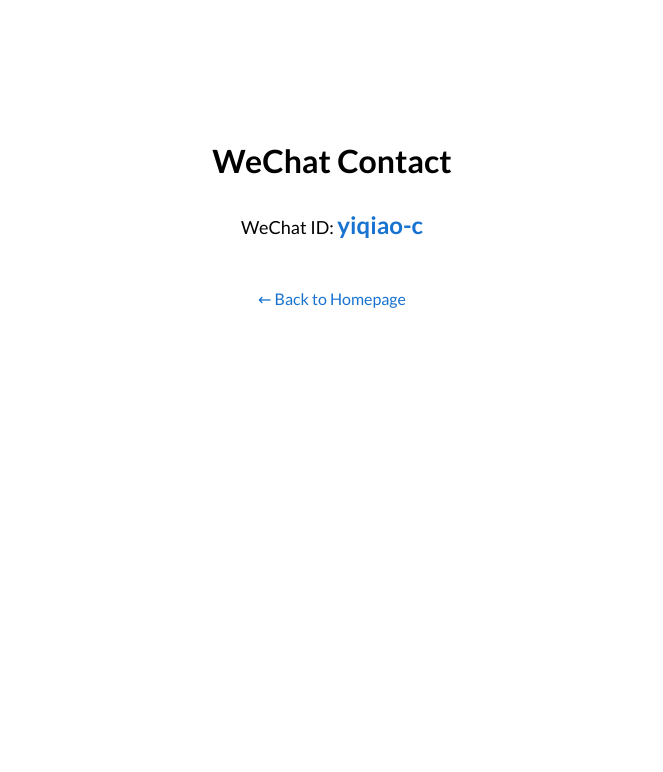
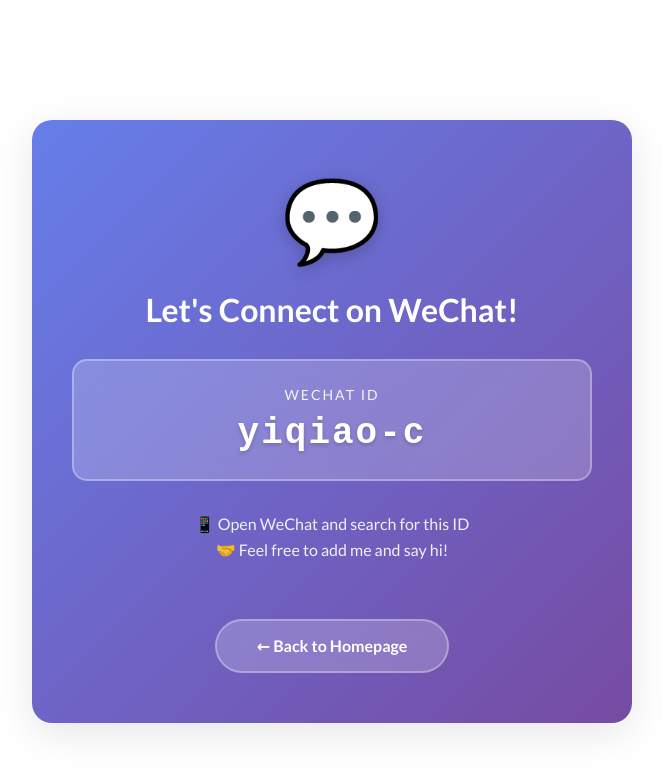
Before and after one commit to CharlesChen397/CharlesChen397.github.io, a plain HTML site: page wechat.html in a window 1280 px wide. Shown: the whole page, without its empty margins (308-971 px from the left). Drawn offline with Linux system fonts and the light colour scheme.

Commit message:
add wechatid

```diff
--- a/wechat.html
+++ b/wechat.html
@@ -8,23 +8,134 @@
     <link rel="stylesheet" type="text/css" href="style.css" />
     <link href="https://fonts.googleapis.com/css?family=Lato:400,700,400italic,700italic" rel="stylesheet"
         type="text/css">
+    <style>
+        .wechat-container {
+            width: 100%;
+            max-width: 600px;
+            margin: 80px auto;
+            padding: 40px;
+            text-align: center;
+        }
+
+        .wechat-card {
+            background: linear-gradient(135deg, #667eea 0%, #764ba2 100%);
+            border-radius: 20px;
+            padding: 50px 40px;
+            box-shadow: 0 10px 40px rgba(0, 0, 0, 0.1);
+            color: white;
+        }
+
+        .wechat-icon {
+            font-size: 80px;
+            margin-bottom: 20px;
+            filter: drop-shadow(0 4px 8px rgba(0, 0, 0, 0.2));
+        }
+
+        .wechat-title {
+            font-size: 32px;
+            font-weight: 700;
+            margin-bottom: 30px;
+            color: white;
+        }
+
+        .wechat-id-container {
+            background: rgba(255, 255, 255, 0.2);
+            backdrop-filter: blur(10px);
+            border-radius: 15px;
+            padding: 25px 30px;
+            margin: 30px 0;
+            border: 2px solid rgba(255, 255, 255, 0.3);
+        }
+
+        .wechat-label {
+            font-size: 14px;
+            text-transform: uppercase;
+            letter-spacing: 2px;
+            margin-bottom: 10px;
+            opacity: 0.9;
+        }
+
+        .wechat-id {
+            font-size: 36px;
+            font-weight: 700;
+            font-family: 'Courier New', monospace;
+            letter-spacing: 2px;
+            color: #fff;
+            text-shadow: 0 2px 4px rgba(0, 0, 0, 0.2);
+        }
+
+        .wechat-instruction {
+            font-size: 16px;
+            margin-top: 20px;
+            opacity: 0.9;
+            line-height: 1.6;
+        }
+
+        .back-button {
+            display: inline-block;
+            margin-top: 40px;
+            padding: 15px 40px;
+            background: rgba(255, 255, 255, 0.2);
+            backdrop-filter: blur(10px);
+            border: 2px solid rgba(255, 255, 255, 0.3);
+            border-radius: 50px;
+            color: white;
+            text-decoration: none;
+            font-size: 16px;
+            font-weight: 600;
+            transition: all 0.3s ease;
+        }
+
+        .back-button:hover {
+            background: rgba(255, 255, 255, 0.3);
+            transform: translateY(-2px);
+            box-shadow: 0 5px 20px rgba(0, 0, 0, 0.2);
+        }
+
+        @media (max-width: 600px) {
+            .wechat-container {
+                padding: 20px;
+                margin: 40px auto;
+            }
+
+            .wechat-card {
+                padding: 40px 20px;
+            }
+
+            .wechat-icon {
+                font-size: 60px;
+            }
+
+            .wechat-title {
+                font-size: 24px;
+            }
+
+            .wechat-id {
+                font-size: 28px;
+            }
+        }
+    </style>
 </head>
 
 <body>
-    <table
-        style="width:100%;max-width:600px;border:0px;border-spacing:0px;border-collapse:separate;margin-right:auto;margin-left:auto;margin-top:100px;">
-        <tr>
-            <td style="padding:20px;text-align:center;vertical-align:middle">
-                <h1>WeChat Contact</h1>
-                <p style="font-size:18px;margin-top:30px;">
-                    WeChat ID: <strong style="font-size:24px;color:#1772d0;">yiqiao-c</strong>
-                </p>
-                <p style="margin-top:50px;">
-                    <a href="index.html" style="font-size:16px;">← Back to Homepage</a>
-                </p>
-            </td>
-        </tr>
-    </table>
+    <div class="wechat-container">
+        <div class="wechat-card">
+            <div class="wechat-icon">💬</div>
+            <h1 class="wechat-title">Let's Connect on WeChat!</h1>
+
+            <div class="wechat-id-container">
+                <div class="wechat-label">WeChat ID</div>
+                <div class="wechat-id">yiqiao-c</div>
+            </div>
+
+            <p class="wechat-instruction">
+                📱 Open WeChat and search for this ID<br>
+                🤝 Feel free to add me and say hi!
+            </p>
+
+            <a href="index.html" class="back-button">← Back to Homepage</a>
+        </div>
+    </div>
 </body>
 
 </html>
```
Also changed, not shown: index.html (+5 -3 lines).
